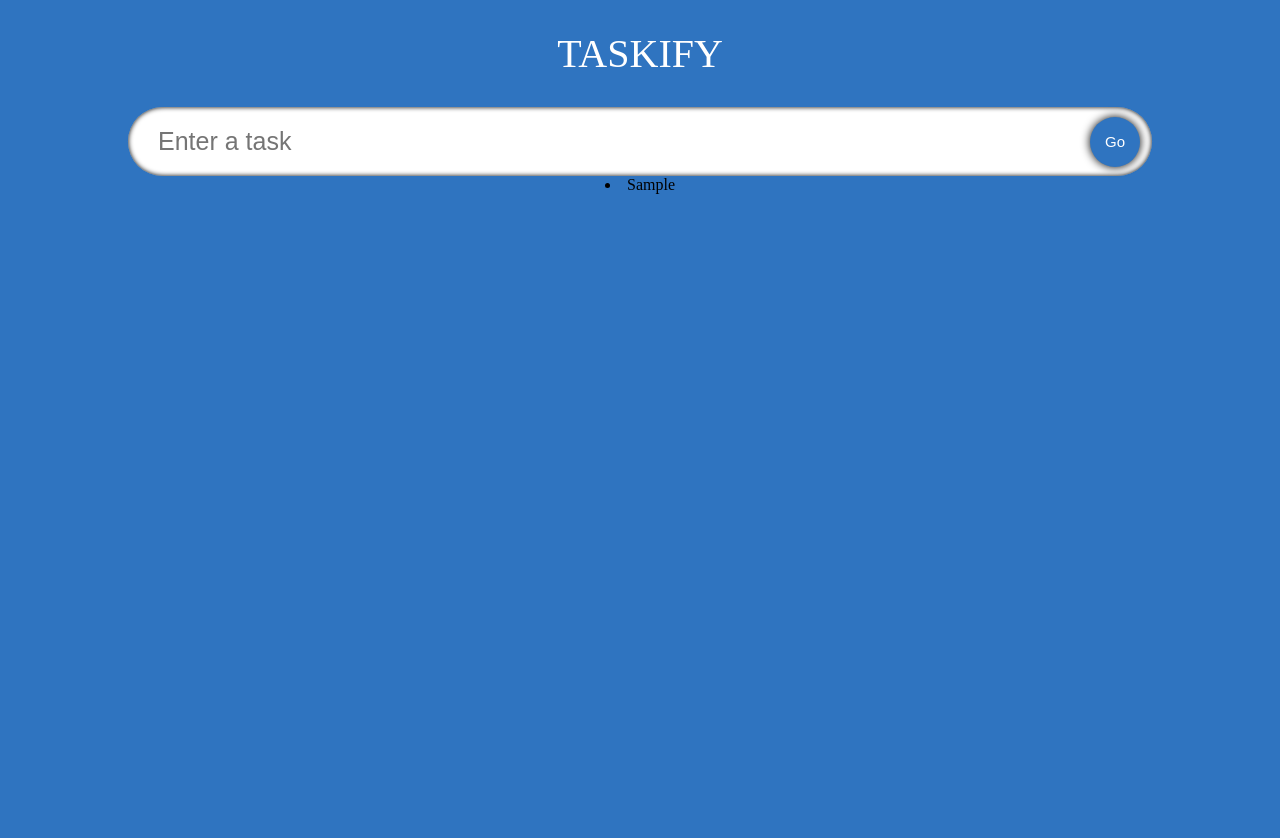
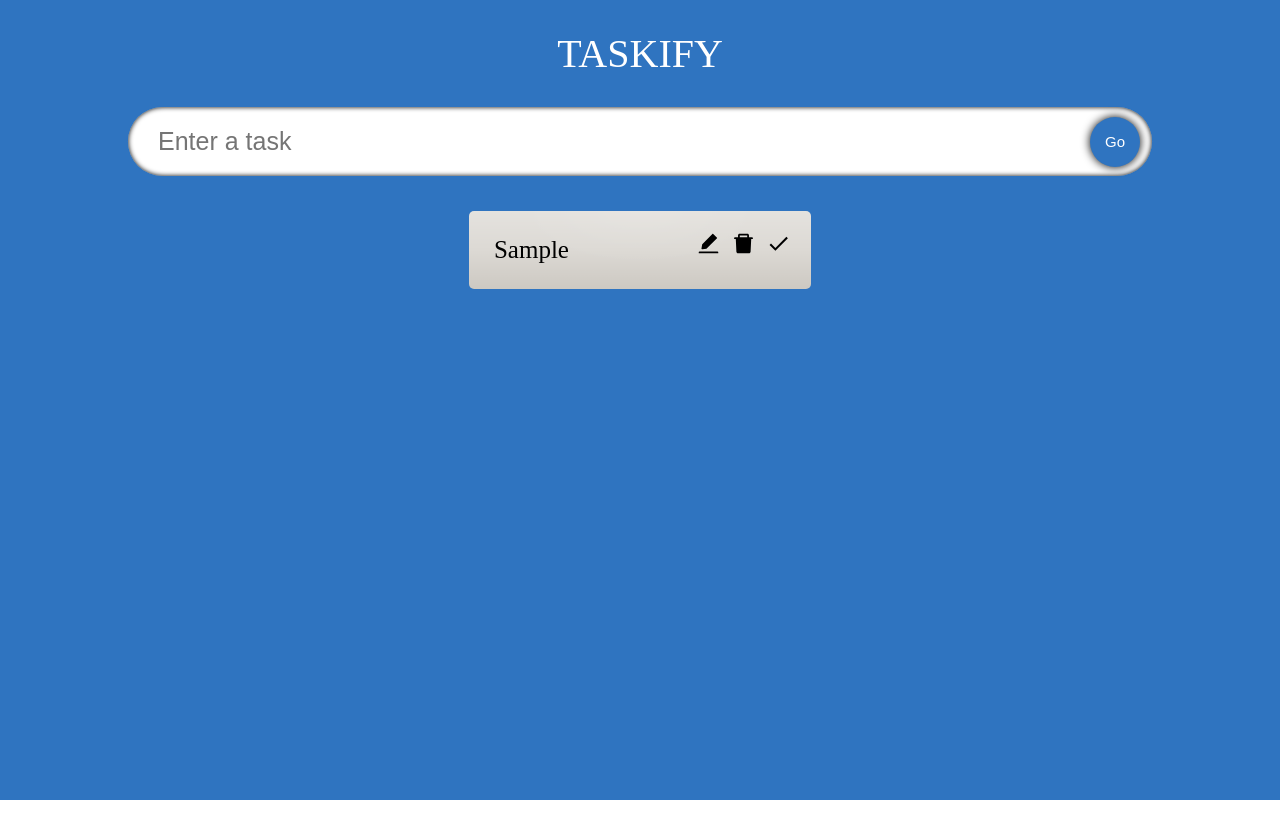
Before and after one commit to YutaHoshino414/React_Typescript_codecamp, a React (Create React App) app: page / in a window 1280 px wide. Both pictures are taken after typing "Sample" into the empty fields and a click on the button "Go". Shown: the top 838 px of the page. After the commit the page ends 800 px from the top, so only its background shows below. Built offline with nearby package versions, Linux system fonts and the light colour scheme; a web font is replaced by a local one.

Commit message:
Add task-list & sigle component with few styles

```diff
--- a/package.json
+++ b/package.json
@@ -12,6 +12,7 @@
     "@types/react-dom": "^18.0.5",
     "react": "^18.2.0",
     "react-dom": "^18.2.0",
+    "react-icons": "^4.4.0",
     "react-scripts": "5.0.1",
     "typescript": "^4.7.4",
     "web-vitals": "^2.1.4"
--- a/src/App.css
+++ b/src/App.css
@@ -2,7 +2,7 @@
 
 .App {
   width: 100vw;
-  height: 100vw;
+  height: 100vh;
   display: flex;
   flex-direction: column;
   align-items: center;
--- a/src/App.tsx
+++ b/src/App.tsx
@@ -1,6 +1,7 @@
 import React, { useState } from 'react';
 import './App.css';
 import InputField from './components/InputField';
+import TodoList from './components/TodoList';
 import { Todo } from './model';
 
 const App: React.FC = () => {
@@ -20,9 +21,7 @@ const App: React.FC = () => {
     <div className="App">
       <span className='heading'>Taskify</span>
       <InputField todo={todo} setTodo={setTodo} handleAdd={handleAdd} />
-      {todos.map( (t)=>(
-        <li>{t.todo}</li>
-      ))}
+      <TodoList todos={todos} setTodos={setTodos} />
     </div>
   );
 }
--- /dev/null
+++ b/src/components/SingleTodo.tsx
@@ -0,0 +1,24 @@
+import { Todo } from "../model";
+import { AiFillEdit, AiFillDelete } from "react-icons/ai";
+import { MdDone } from "react-icons/md";
+
+type Props = {
+  todo: Todo,
+  todos: Todo[],
+  setTodos: React.Dispatch<React.SetStateAction<Todo[]>>
+}
+const SingleTodo = ({ todo, todos, setTodos } :Props) => {
+  return (
+      <form className="todo__single">
+          <span className="todo__single--text">{todo.todo}</span>
+          <div>
+            <span className="icon"><AiFillEdit /></span>
+            <span className="icon"><AiFillDelete /></span>
+            <span className="icon"><MdDone /></span>
+          </div>
+
+      </form>
+  )
+}
+
+export default SingleTodo;
--- /dev/null
+++ b/src/components/TodoList.tsx
@@ -0,0 +1,21 @@
+import React from "react"
+import { Todo } from "../model";
+import SingleTodo from "./SingleTodo";
+import "./styles.css"
+
+interface Props{
+    todos: Todo[];
+    setTodos: React.Dispatch<React.SetStateAction<Todo[]>>
+}
+
+const TodoList = ({todos, setTodos}:Props) => {
+    return (
+        <div className="todos">
+            {todos.map(todo => (
+                <SingleTodo todo={todo} todos={todos} setTodos={setTodos} key={todo.id} />
+            ))}
+        </div>
+     );
+}
+
+export default TodoList;
--- a/src/components/styles.css
+++ b/src/components/styles.css
@@ -42,3 +42,52 @@
     transform: scale(0.8);
     box-shadow: 0 0 5px black;
 }
+
+.todos {
+    display: flex;
+    justify-content: space-evenly;
+    width: 80%;
+    flex-wrap: wrap;
+}
+
+.todo__single {
+    display: flex;
+    width: 29.5%;
+    border-radius: 5px;
+    padding: 20px;
+    margin-top: 35px;
+    background-color: #DCD9D4;
+    background-image: linear-gradient(to bottom, rgba(255,255,255,0.50) 0%, rgba(0,0,0,0.50) 100%), radial-gradient(at 50% 0%, rgba(255,255,255,0.10) 0%, rgba(0,0,0,0.50) 50%);
+    background-blend-mode: soft-light,screen;}
+
+.todo__single--text {
+    flex: 1;
+    padding: 5px;
+    border: none;
+    font-size: 25px;
+}
+.todo__single--text:focus {
+    outline: none;
+}
+.icon {
+    margin-left: 10px;
+    font-size: 25px;
+    cursor: pointer;
+}
+
+@media (max-width: 1200px) {
+    .todo__single {
+        width: 40%;
+    }
+}
+@media (max-width: 700px) {
+    .input {
+        width: 90%;
+    }
+    .todos {
+        width: 90%;
+    }
+    .todo__single {
+        width: 100%;
+    }
+}
```
Also changed, not shown: 1 other file (tests, documents, lock files or other folders).
